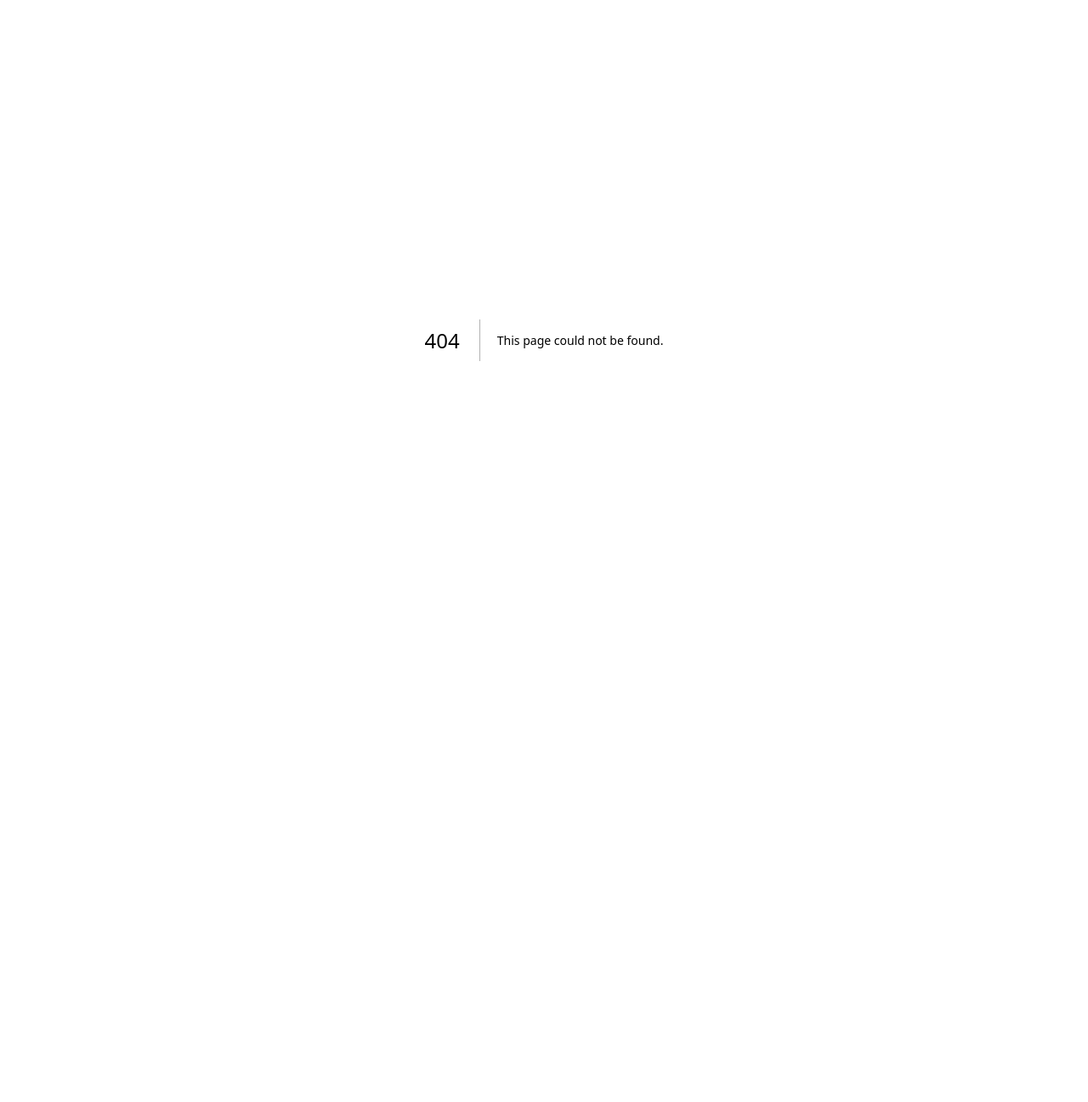
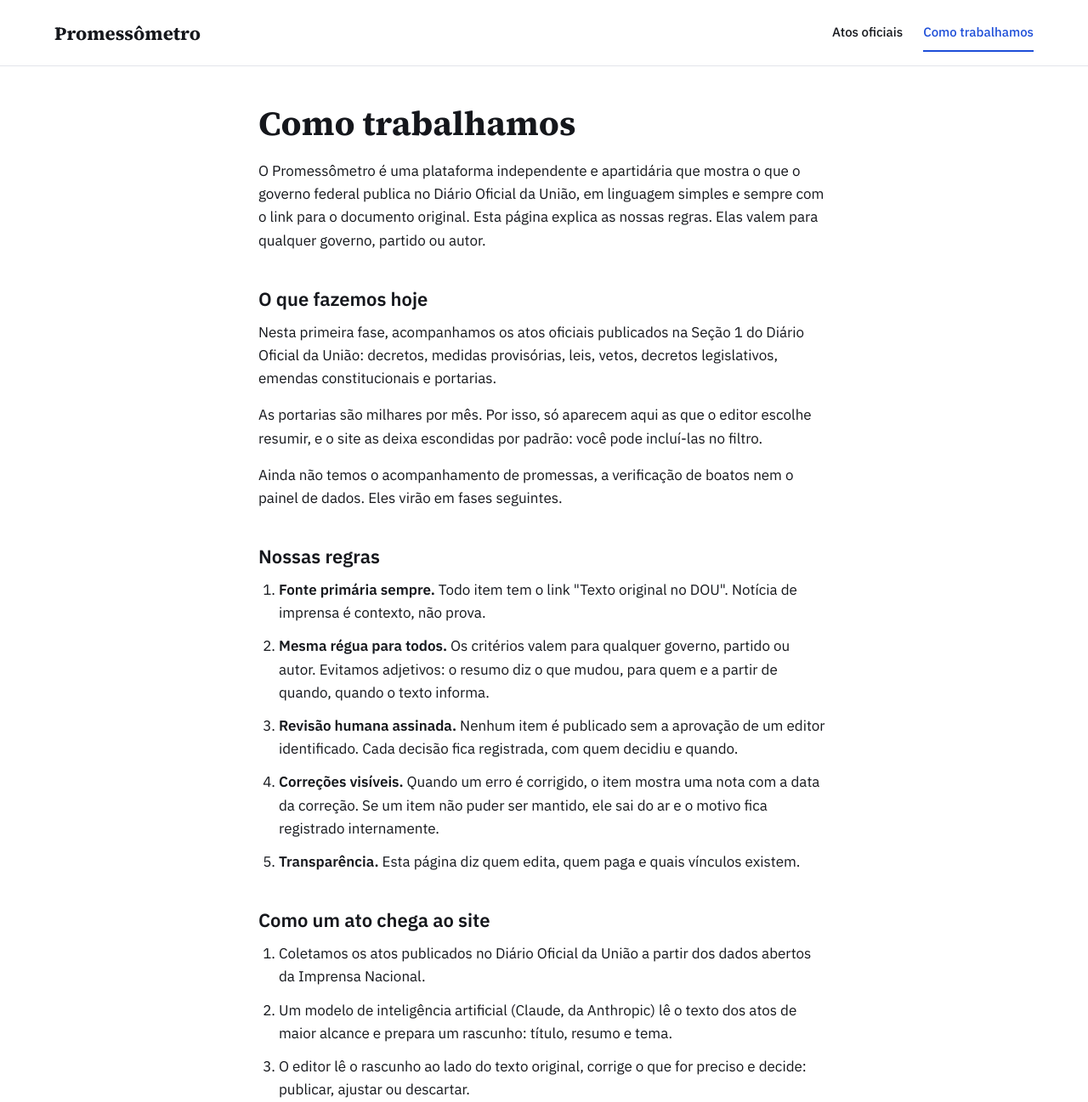
Before and after one commit to DanielDelfim-py/promessometro, a Next.js app: page /como-trabalhamos in a window 1280 px wide. Before the commit this address had no page. Shown: the top 1297 px of the page at 85% size. Before the commit the page ends 800 px from the top, so only its background shows below. Built offline with nearby package versions, Linux system fonts and the light colour scheme.

Commit message:
feat: pagina publica Como trabalhamos
Co-Authored-By: Claude Sonnet 5.5 <noreply@anthropic.com>

```diff
--- /dev/null
+++ b/src/app/como-trabalhamos/page.tsx
@@ -0,0 +1,63 @@
+import { CabecalhoPublico } from '@/components/CabecalhoPublico';
+import { ATUALIZADO_EM, EMAIL_CONTATO, NOME_EDITOR, NOME_PLATAFORMA } from '@/lib/site';
+
+export const metadata = {
+  title: 'Como trabalhamos',
+  description: 'As regras, o processo editorial e as informações de transparência do projeto.',
+};
+
+export default function ComoTrabalhamos() {
+  return (
+    <div className="pagina">
+      <CabecalhoPublico ativo="como-trabalhamos" />
+      <main className="conteudo-texto">
+        <h1>Como trabalhamos</h1>
+        <p>
+          O {NOME_PLATAFORMA} é uma plataforma independente e apartidária que mostra o que o governo federal publica no Diário Oficial da União, em linguagem simples e sempre com o link para o documento original. Esta página explica as nossas regras. Elas valem para qualquer governo, partido ou autor.
+        </p>
+
+        <h2>O que fazemos hoje</h2>
+        <p>Nesta primeira fase, acompanhamos os atos oficiais publicados na Seção 1 do Diário Oficial da União: decretos, medidas provisórias, leis, vetos, decretos legislativos, emendas constitucionais e portarias.</p>
+        <p>As portarias são milhares por mês. Por isso, só aparecem aqui as que o editor escolhe resumir, e o site as deixa escondidas por padrão: você pode incluí-las no filtro.</p>
+        <p>Ainda não temos o acompanhamento de promessas, a verificação de boatos nem o painel de dados. Eles virão em fases seguintes.</p>
+
+        <h2>Nossas regras</h2>
+        <ol>
+          <li><strong>Fonte primária sempre.</strong> Todo item tem o link &quot;Texto original no DOU&quot;. Notícia de imprensa é contexto, não prova.</li>
+          <li><strong>Mesma régua para todos.</strong> Os critérios valem para qualquer governo, partido ou autor. Evitamos adjetivos: o resumo diz o que mudou, para quem e a partir de quando, quando o texto informa.</li>
+          <li><strong>Revisão humana assinada.</strong> Nenhum item é publicado sem a aprovação de um editor identificado. Cada decisão fica registrada, com quem decidiu e quando.</li>
+          <li><strong>Correções visíveis.</strong> Quando um erro é corrigido, o item mostra uma nota com a data da correção. Se um item não puder ser mantido, ele sai do ar e o motivo fica registrado internamente.</li>
+          <li><strong>Transparência.</strong> Esta página diz quem edita, quem paga e quais vínculos existem.</li>
+        </ol>
+
+        <h2>Como um ato chega ao site</h2>
+        <ol>
+          <li>Coletamos os atos publicados no Diário Oficial da União a partir dos dados abertos da Imprensa Nacional.</li>
+          <li>Um modelo de inteligência artificial (Claude, da Anthropic) lê o texto dos atos de maior alcance e prepara um rascunho: título, resumo e tema.</li>
+          <li>O editor lê o rascunho ao lado do texto original, corrige o que for preciso e decide: publicar, ajustar ou descartar.</li>
+          <li>Só o que o editor aprova aparece no site. A inteligência artificial nunca publica sozinha.</li>
+        </ol>
+        <p className="aviso-pagina">
+          <strong>A IA pode errar.</strong> O resumo é um guia e não substitui o documento oficial: confira sempre o texto original no DOU. Em atos muito longos, o resumo pode cobrir apenas as partes principais.
+        </p>
+
+        <h2>Como pedir uma correção</h2>
+        <p>
+          Encontrou um erro, ou discorda de como um ato foi resumido? Escreva para <a href={`mailto:${EMAIL_CONTATO}`}>{EMAIL_CONTATO}</a>, indicando o título e a data do item e o que está incorreto. Quando o erro for confirmado, corrigimos o item com uma nota datada.
+        </p>
+
+        <h2>Quem edita</h2>
+        <p>Editor responsável: {NOME_EDITOR}.</p>
+
+        <h2>Financiamento</h2>
+        <p>O projeto é filantrópico. Não tem receita, anúncios nem patrocinadores. Os custos de funcionamento, principalmente o uso de inteligência artificial, são pagos pelo editor. Se isso mudar, informaremos aqui.</p>
+
+        <h2>Conflitos de interesse</h2>
+        <p>O editor não tem filiação partidária nem vínculo com governos ou campanhas eleitorais. Se isso mudar, informaremos aqui.</p>
+
+        <h2>Avisos</h2>
+        <p>Este site não é um canal oficial do governo. Os atos publicados no Diário Oficial são documentos públicos da Imprensa Nacional; os resumos e os títulos escritos aqui são do {NOME_PLATAFORMA}. Página atualizada em {ATUALIZADO_EM}.</p>
+      </main>
+    </div>
+  );
+}
--- a/src/app/globals.css
+++ b/src/app/globals.css
@@ -61,3 +61,13 @@ a:hover { color: var(--link-hover); }
 .revisao input, .revisao textarea, .revisao select, .editorial-login input { font: inherit; padding: 8px; border: 1px solid var(--borda-forte); border-radius: 6px; }
 .erro { color: #b42318; }
 .aviso { background: #fff7e0; border: 1px solid #f1d27a; padding: 8px 12px; border-radius: 6px; }
+
+.conteudo-texto { max-width: 720px; margin: 0 auto; padding: 40px 24px 64px; overflow-wrap: break-word; }
+.conteudo-texto h1 { margin: 0 0 16px; font-family: var(--fonte-serif), Georgia, serif; font-size: 40px; }
+.conteudo-texto h2 { margin: 40px 0 12px; font-size: 22px; }
+.conteudo-texto p, .conteudo-texto li { font-size: 17px; line-height: 1.6; color: var(--texto); }
+.conteudo-texto p { margin: 0 0 16px; }
+.conteudo-texto ol { margin: 0 0 16px; padding-left: 24px; }
+.conteudo-texto li { margin-bottom: 12px; }
+.conteudo-texto .aviso-pagina { margin: 24px 0; padding: 16px 20px; background: var(--fundo-selo); border: 1px solid var(--borda-forte); border-radius: 8px; color: var(--texto-suave); }
+@media (max-width: 480px) { .conteudo-texto h1 { font-size: 32px; } }
```
Also changed, not shown: 1 other file (tests, documents, lock files or other folders).
